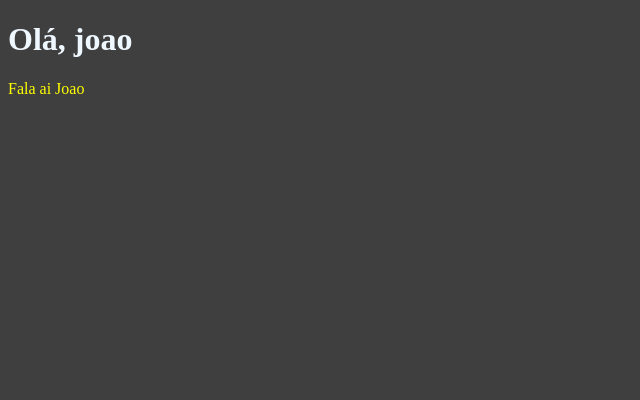
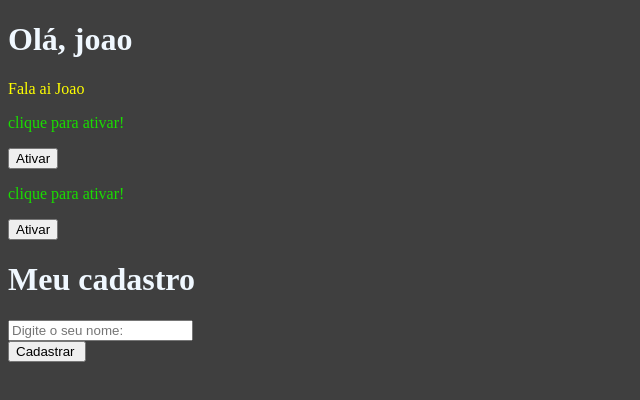
Before and after one commit to Victor87dev/revisando-react, a React (Vite) app in the folder revisando-react/: page / in a window 1280 px wide. Shown: the top 400 px of the page, without its empty margins (0-640 px from the left). Built offline with nearby package versions, Linux system fonts and the light colour scheme.

Commit message:
onClick, onSubmit

```diff
--- a/revisando-react/src/App.jsx
+++ b/revisando-react/src/App.jsx
@@ -1,4 +1,6 @@
 import Teste1 from "./components/Teste1/Teste1";
+import Teste2 from "./components/Teste2/Teste2";
+import Form from "./components/Form/Form";
 
 function App() {
   const name = "joao"
@@ -7,6 +9,9 @@ function App() {
     <>
      <h1>Olá, {name}</h1>
      <Teste1 nome="Joao"/>
+     <Teste2 numero="1"/>
+     <Teste2 numero="2"/>
+     <Form />
     </>
   )
 }
--- /dev/null
+++ b/revisando-react/src/components/Form/Form.jsx
@@ -0,0 +1,25 @@
+import React from "react";
+
+
+const Form = ()=>{
+    const cadastrarUsuario = (e)=>{
+        e.preventDefault()
+        console.log("Cadastrou o usuário!")
+    }
+
+    return (
+        <>
+        <h1>Meu cadastro</h1>
+            <form onSubmit={cadastrarUsuario}>
+                <div>
+                    <input type="text" placeholder="Digite o seu nome: "/>
+                </div>
+                <div>
+                    <input type="submit" value="Cadastrar "/>
+                </div>
+          </form>
+        </>
+    )
+}
+
+export default Form;
--- /dev/null
+++ b/revisando-react/src/components/Teste2/Teste2.jsx
@@ -0,0 +1,18 @@
+import React from "react";
+import styles from "./Teste2.module.css";
+
+const Teste2 = ({numero})=>{
+
+    const cliqueAqui = ()=>{
+        console.log(`Fui ativado! ${numero}`)
+    }
+
+    return (
+        <>
+         <p className={styles.mudandoCor}>clique para ativar!</p>
+         <button onClick={cliqueAqui}>Ativar</button>
+        </>
+    )
+}
+
+export default Teste2;
--- /dev/null
+++ b/revisando-react/src/components/Teste2/Teste2.module.css
@@ -0,0 +1,3 @@
+.mudandoCor{
+    color: rgb(26, 221, 0);
+}
```
